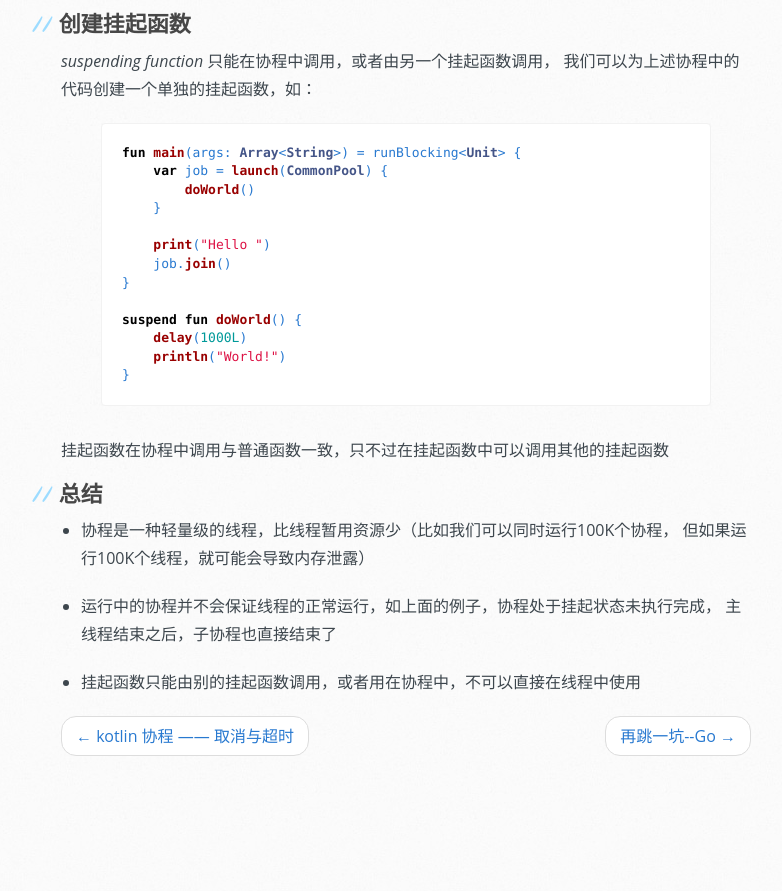
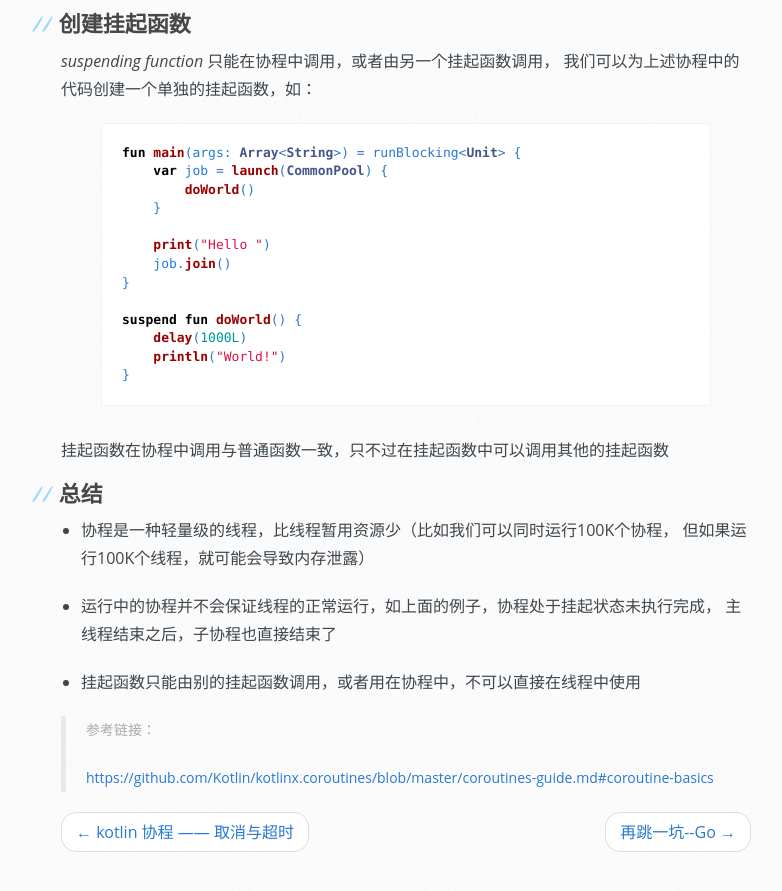
Before and after one commit to baiyangcao/baiyangcao.github.io, a Jekyll site: the page built from _posts/2017-06-20-kotlin-coroutines.md, in a window 1280 px wide and 900 px high, scrolled down 3009 px. Shown: the top 891 px of the window, without its empty margins (109-891 px from the left). Built offline with Jekyll 4.4.1, drawn with Linux system fonts in a browser that asks for light colours; nearby versions of some CDN libraries; library files that are not in the unit come from our copies; before the commit the page ends 3813 px from its top, so only the background shows below that.

Commit message:
kotlin 协程基础 添加参考链接

```diff
--- a/_posts/2017-06-20-kotlin-coroutines.md
+++ b/_posts/2017-06-20-kotlin-coroutines.md
@@ -157,3 +157,7 @@ suspend fun doWorld() {
  主线程结束之后，子协程也直接结束了
 
  - 挂起函数只能由别的挂起函数调用，或者用在协程中，不可以直接在线程中使用
+
+> 参考链接：
+>
+> <https://github.com/Kotlin/kotlinx.coroutines/blob/master/coroutines-guide.md#coroutine-basics>
```
